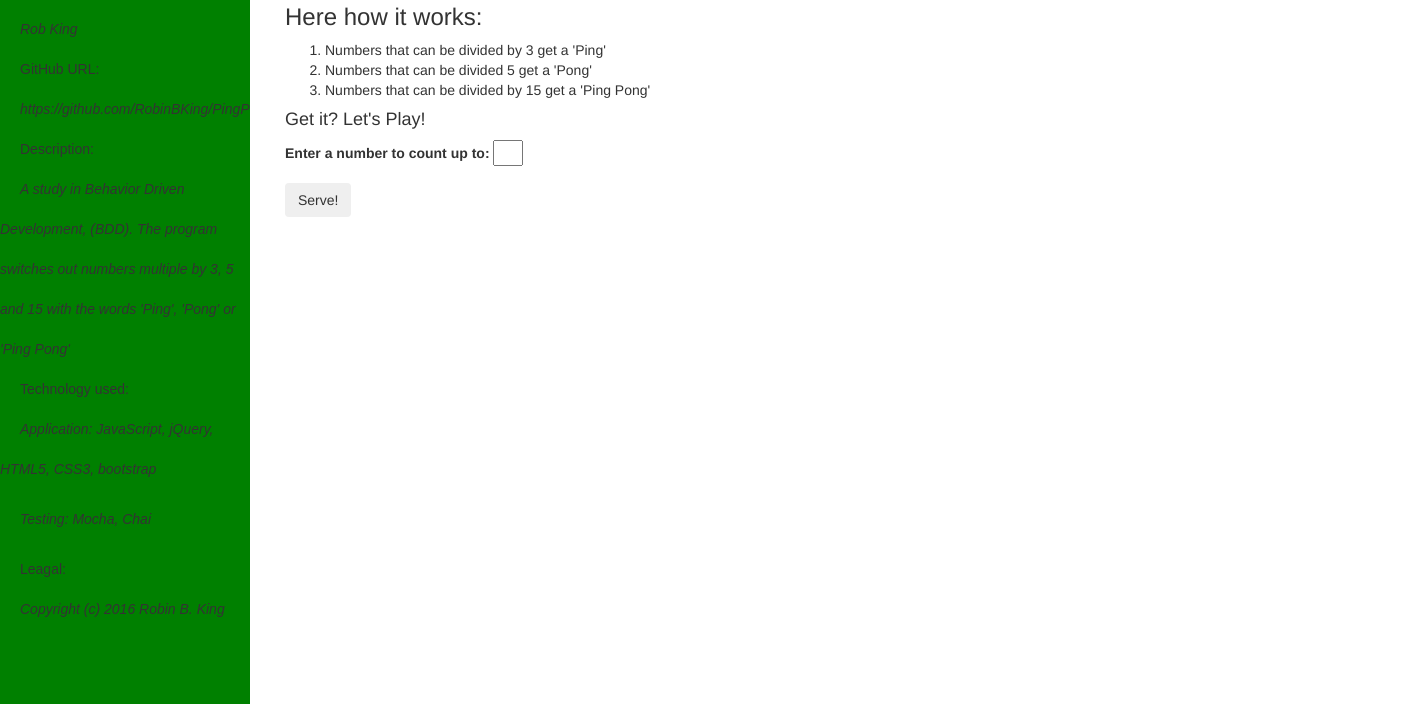
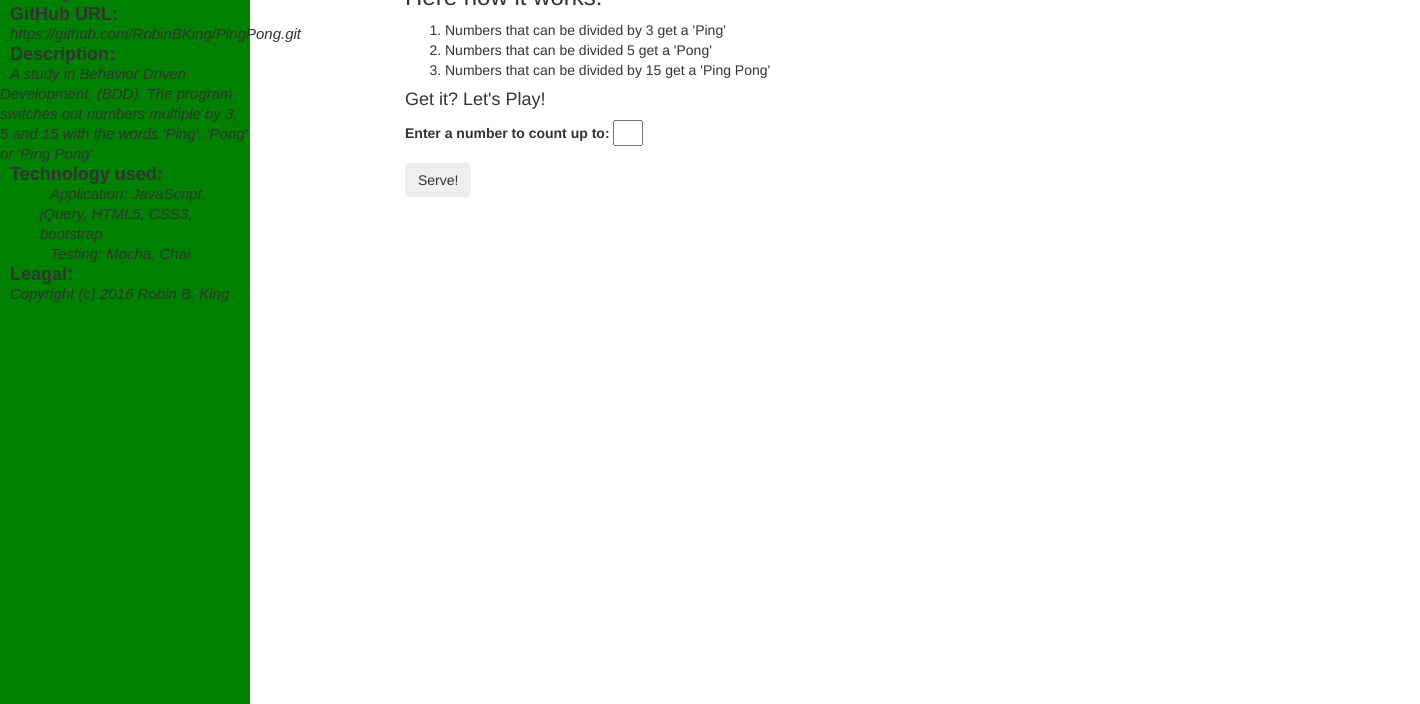
Before and after one commit to RobinBKing/PingPong, a plain HTML site: page index.html in a window 1280 px wide. Shown: the part 321-1025 px from the top of the page, 1420 px wide, since content can reach past the window. Before the commit the page ends 800 px from the top, so only its background shows below. Drawn offline with nearby package versions, Linux system fonts and the light colour scheme.

Commit message:
rewritten sidebar

```diff
--- a/css/styles.css
+++ b/css/styles.css
@@ -3,7 +3,9 @@ body {
 }
 
 .container {
-	max-width: 1000px;
+    padding-left: 0;
+    /*padding-left: 250px;*/
+    max-width: 1000px;
 }
 
 .header-img{
@@ -17,24 +19,14 @@ body {
 /*jumbotron*/
 .jumbotron {
   background-color: orange;
-  @include border-radius($border-radius-lg);
-
-  @include media-breakpoint-up(sm) {
-    padding: ($jumbotron-padding * 2) $jumbotron-padding;
   }
 }
 
-.jumbotron-hr {
-  border-top-color: darken($jumbotron-bg, 10%);
+.jumbotron-fluid {
+  padding: 0;
 }
 
-.jumbotron-fluid {
-  padding-right: 0;
-  padding-left: 0;
-  @include border-radius(0);
-}
-
-.ital-header{
+.italicHeader{
 	font-style: italic;
 }
 
@@ -46,52 +38,16 @@ body {
   display: none;
 }
 
-/* Toggle Styles */
-#wrapper {
-    padding-left: 0;
-    -webkit-transition: all 0.5s ease;
-    -moz-transition: all 0.5s ease;
-    -o-transition: all 0.5s ease;
-    transition: all 0.5s ease;
-}
+#sidebar {
+    position:absolute;;
+    left: 0px;
+    width: 250px;
+    height: 100%;
+    background: green;
+    font-family:fantasy;
+  }
 
-#wrapper.toggled {
-    padding-left: 250px;
-}
-
-#sidebar-wrapper {
-    z-index: 1000;
-    position: fixed;
-    left: 250px;
-    width: 0;
-    height: 100%;
-    margin-left: -250px;
-    overflow-y: auto;
-    background: green;
-    -webkit-transition: all 0.5s ease;
-    -moz-transition: all 0.5s ease;
-    -o-transition: all 0.5s ease;
-    transition: all 0.5s ease;
-    font-family:fantasy;
-}
-
-#wrapper.toggled #sidebar-wrapper {
-    width: 250px;
-}
-
-#page-content-wrapper {
-    width: 100%;
-    position: absolute;
-    padding: 15px;
-}
-
-#wrapper.toggled #page-content-wrapper {
-    position: absolute;
-    margin-right: -250px;
-}
-
-/* Sidebar Styles */
-.sidebar-nav {
+.sidebarNav {
     position: absolute;
     top: 0;
     width: 250px;
@@ -100,67 +56,35 @@ body {
     list-style: none;
 }
 
-.sidebar-nav li {
-    text-indent: 20px;
-    line-height: 40px;
+.sidebarNav li {
+  text-indent: 10px;
+  font-family: fantasy;
 }
 
-.sidebar-nav li a {
-    display: block;
-    text-decoration: none;
-    color: #999999;
+.sidebarHeader {
+  font-size: 25px;
+  font-weight:bolder;
+  line-height: 60px;
 }
 
-.sidebar-nav li a:hover {
-    text-decoration: none;
-    color: #fff;
-    background: rgba(255,255,255,0.2);
+.sidebarTitle {
+  font-weight: bold;
+  font-size: 18px;
+  line-height: 20px;
 }
 
-.sidebar-nav li a:active,
-.sidebar-nav li a:focus {
-    text-decoration: none;
+.sidebarDetail{
+  line-height: 20px;
+  font-size: 15px;
+  font-style: italic;
 }
 
-.sidebar-nav > .sidebar-brand {
-    height: 65px;
-    font-size: 18px;
-    line-height: 60px;
+.techList{
+  list-style: none;
 }
 
-.sidebar-nav > .sidebar-brand a {
-    color: #999999;
+#pageContent {
+    width: 100%;
+    position: absolute;
+    padding-left: 250px;
 }
-
-.sidebar-nav > .sidebar-brand a:hover {
-    color: #fff;
-    background: none;
-}
-
-@media(min-width:768px) {
-    #wrapper {
-        padding-left: 250px;
-    }
-
-    #wrapper.toggled {
-        padding-left: 0;
-    }
-
-    #sidebar-wrapper {
-        width: 250px;
-    }
-
-    #wrapper.toggled #sidebar-wrapper {
-        width: 0;
-    }
-
-    #page-content-wrapper {
-        padding: 20px;
-        position: relative;
-    }
-
-    #wrapper.toggled #page-content-wrapper {
-        position: relative;
-        margin-right: 0;
-    }
-}
--- a/index.html
+++ b/index.html
@@ -20,29 +20,31 @@
         </div>
       </div>
     </div>
-    <div id="wrapper">
+    <div class="container">
       <!-- Sidebar -->
-      <div id="sidebar-wrapper">
-        <ul class="sidebar-nav">
-              <li class="sidebar-brand">About Ping Pong</li>
-              <li>Created by:</li>
-              <li class="ital-header">Rob King</li>
-              <li>GitHub URL:</li>
-              <li class="ital-header">https://github.com/RobinBKing/PingPong.git
+      <div id="sidebar">
+        <ul class="sidebarNav">
+              <li class="sidebarHeader">About Ping Pong</li>
+              <li class="sidebarTitle">Created by:</li>
+              <li class="sidebarDetail">Rob King</li>
+              <li class="sidebarTitle">GitHub URL:</li>
+              <li class="sidebarDetail">https://github.com/RobinBKing/PingPong.git
               </li>
-              <li>Description:</li>
-              <li class="ital-header">A study in Behavior Driven Development, (BDD). The program switches out numbers multiple by 3, 5 and 15 with the words 'Ping', 'Pong' or 'Ping Pong'</li>
-              <li>Technology used:</li>
-              <li class="ital-header">
-                <p>Application: JavaScript, jQuery, HTML5, CSS3, bootstrap</p>
-                <p>Testing: Mocha, Chai</p>
+              <li class="sidebarTitle">Description:</li>
+              <li class="sidebarDetail">A study in Behavior Driven Development, (BDD). The program switches out numbers multiple by 3, 5 and 15 with the words 'Ping', 'Pong' or 'Ping Pong'</li>
+              <li class="sidebarTitle">Technology used:</li>
+              <li class="sidebarDetail">
+                <ul class="techList">
+                  <li>Application: JavaScript, jQuery, HTML5, CSS3, bootstrap</li>
+                  <li>Testing: Mocha, Chai</li>
+                </ul>
               </li>
-              <li>Leagal:</li>
-              <li class="ital-header">Copyright (c) 2016 Robin B. King</li>
+              <li class="sidebarTitle">Leagal:</li>
+              <li class="sidebarDetail">Copyright (c) 2016 Robin B. King</li>
           </ul>
       </div>
       <!-- Page Content -->
-      <div id="page-content-wrapper">
+      <div id="pageContent">
         <div class="container-fluid">
           <div class="row">
             <div class="col-lg-12">
```
